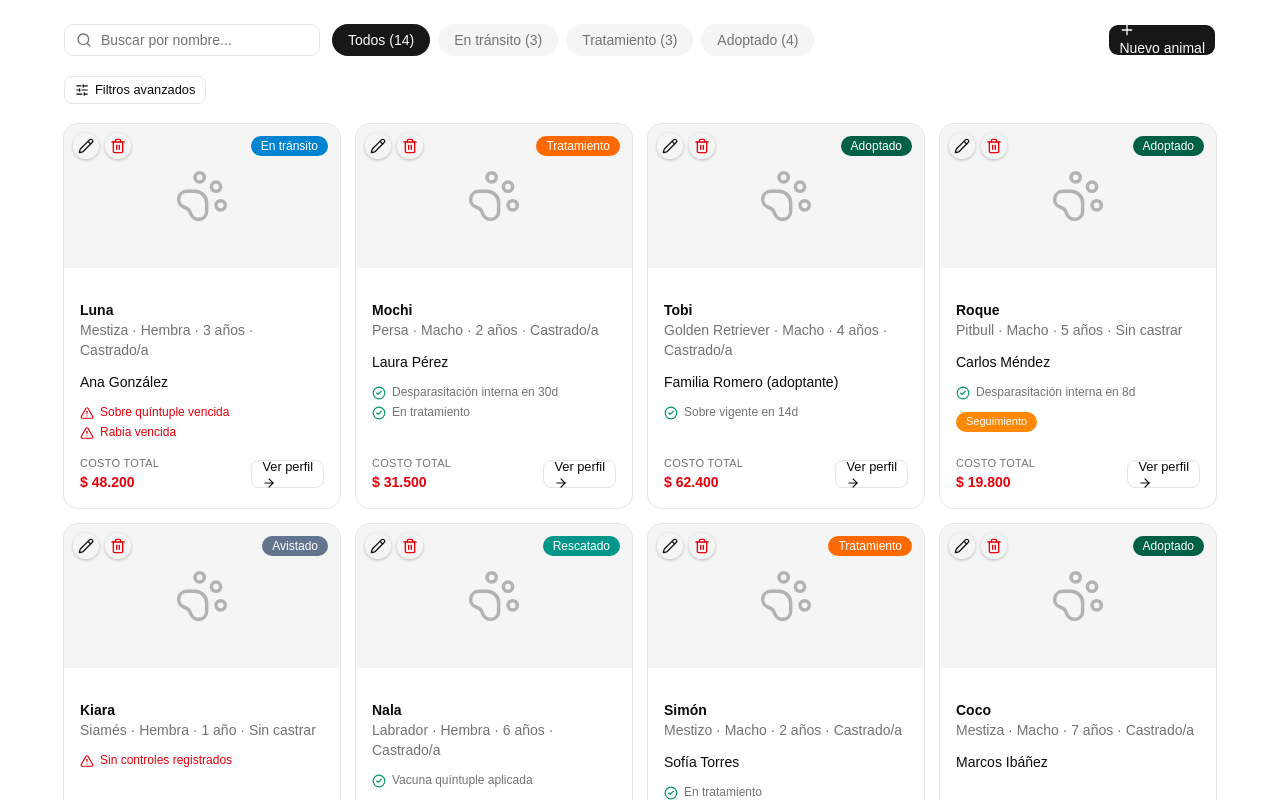
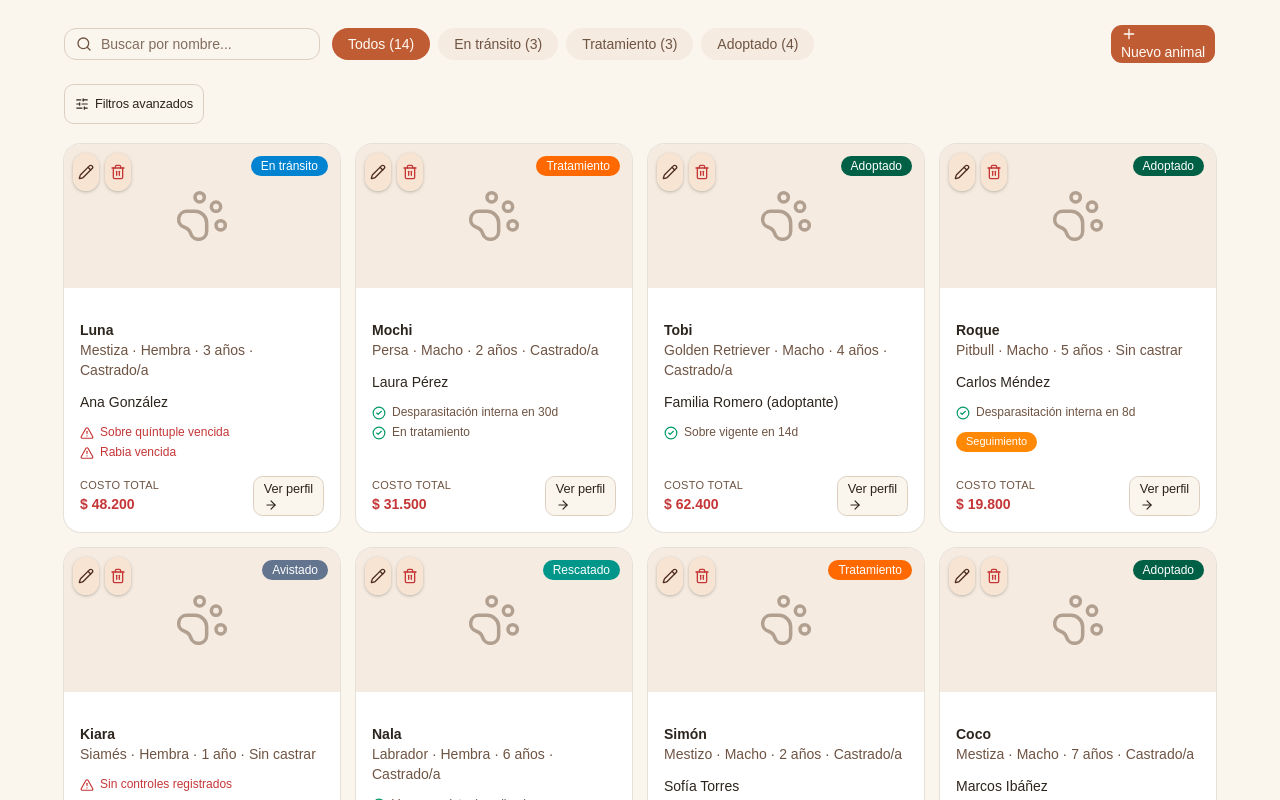
Before and after one commit to yamartinez03/Callejeritos-app, a React app in the folder frontend/: page /animales in a window 1280 px wide. Shown: the top 800 px of the page. Built offline with nearby package versions, Linux system fonts and the light colour scheme; the HTML template or start-up script is replaced by a standard one.

Commit message:
styles: agrego nuevas reglas para botones

```diff
--- a/frontend/src/index.css
+++ b/frontend/src/index.css
@@ -7,7 +7,7 @@
 
 @theme inline {
   --font-heading: var(--font-sans);
-    --font-sans: 'Geist Variable', sans-serif;
+  --font-sans: "Geist Variable", sans-serif;
   --color-sidebar-ring: var(--sidebar-ring);
   --color-sidebar-border: var(--sidebar-border);
   --color-sidebar-accent-foreground: var(--sidebar-accent-foreground);
@@ -33,12 +33,21 @@
   --color-secondary: var(--secondary);
   --color-primary-foreground: var(--primary-foreground);
   --color-primary: var(--primary);
+  --color-brand: var(--brand);
   --color-popover-foreground: var(--popover-foreground);
   --color-popover: var(--popover);
   --color-card-foreground: var(--card-foreground);
   --color-card: var(--card);
   --color-foreground: var(--foreground);
   --color-background: var(--background);
+  --color-success: var(--success);
+  --color-success-foreground: var(--success-foreground);
+  --color-warning: var(--warning);
+  --color-warning-foreground: var(--warning-foreground);
+  --color-danger: var(--danger);
+  --color-danger-foreground: var(--danger-foreground);
+  --color-info: var(--info);
+  --color-info-foreground: var(--info-foreground);
   --radius-sm: calc(var(--radius) * 0.6);
   --radius-md: calc(var(--radius) * 0.8);
   --radius-lg: var(--radius);
@@ -49,82 +58,250 @@
 }
 
 :root {
-    --background: oklch(1 0 0);
-    --foreground: oklch(0.145 0 0);
+  --background: oklch(0.974 0.011 85);
+  --foreground: oklch(0.27 0.018 75);
   --card: oklch(1 0 0);
-    --card-foreground: oklch(0.145 0 0);
+  --card-foreground: oklch(0.27 0.018 75);
   --popover: oklch(1 0 0);
-    --popover-foreground: oklch(0.145 0 0);
-    --primary: oklch(0.205 0 0);
-    --primary-foreground: oklch(0.985 0 0);
-    --secondary: oklch(0.97 0 0);
-    --secondary-foreground: oklch(0.205 0 0);
-    --muted: oklch(0.97 0 0);
-    --muted-foreground: oklch(0.556 0 0);
-    --accent: oklch(0.97 0 0);
-    --accent-foreground: oklch(0.205 0 0);
-    --destructive: oklch(0.577 0.245 27.325);
-    --border: oklch(0.922 0 0);
-    --input: oklch(0.922 0 0);
-    --ring: oklch(0.708 0 0);
-    --chart-1: oklch(0.87 0 0);
-    --chart-2: oklch(0.556 0 0);
-    --chart-3: oklch(0.439 0 0);
-    --chart-4: oklch(0.371 0 0);
-    --chart-5: oklch(0.269 0 0);
-    --radius: 0.625rem;
-    --sidebar: oklch(0.985 0 0);
-    --sidebar-foreground: oklch(0.145 0 0);
-    --sidebar-primary: oklch(0.205 0 0);
-    --sidebar-primary-foreground: oklch(0.985 0 0);
-    --sidebar-accent: oklch(0.97 0 0);
-    --sidebar-accent-foreground: oklch(0.205 0 0);
-    --sidebar-border: oklch(0.922 0 0);
-    --sidebar-ring: oklch(0.708 0 0);
+  --popover-foreground: oklch(0.27 0.018 75);
+  --primary: oklch(0.59 0.14 41);
+  --primary-foreground: oklch(0.99 0.01 85);
+  --brand: oklch(0.59 0.14 41);
+  --secondary: oklch(0.93 0.032 66);
+  --secondary-foreground: oklch(0.34 0.055 45);
+  --muted: oklch(0.945 0.018 70);
+  --muted-foreground: oklch(0.47 0.045 53);
+  --accent: oklch(0.91 0.045 55);
+  --accent-foreground: oklch(0.34 0.065 42);
+  --destructive: oklch(0.55 0.18 25);
+  --border: oklch(0.86 0.025 67);
+  --input: oklch(0.86 0.025 67);
+  --ring: oklch(0.59 0.14 41);
+  --success: oklch(0.57 0.105 141);
+  --success-foreground: oklch(0.98 0.01 140);
+  --warning: oklch(0.76 0.13 75);
+  --warning-foreground: oklch(0.29 0.045 70);
+  --danger: oklch(0.55 0.18 25);
+  --danger-foreground: oklch(0.98 0.01 25);
+  --info: oklch(0.55 0.09 247);
+  --info-foreground: oklch(0.98 0.01 247);
+  --chart-1: oklch(0.59 0.14 41);
+  --chart-2: oklch(0.57 0.105 141);
+  --chart-3: oklch(0.76 0.13 75);
+  --chart-4: oklch(0.55 0.09 247);
+  --chart-5: oklch(0.55 0.18 25);
+  --radius: 0.75rem;
+  --sidebar: oklch(0.30 0.018 75);
+  --sidebar-foreground: oklch(0.974 0.011 85);
+  --sidebar-primary: oklch(0.59 0.14 41);
+  --sidebar-primary-foreground: oklch(0.99 0.01 85);
+  --sidebar-accent: oklch(0.38 0.03 70);
+  --sidebar-accent-foreground: oklch(0.974 0.011 85);
+  --sidebar-border: oklch(0.42 0.03 70);
+  --sidebar-ring: oklch(0.59 0.14 41);
 }
 
 .dark {
-    --background: oklch(0.145 0 0);
-    --foreground: oklch(0.985 0 0);
-    --card: oklch(0.205 0 0);
-    --card-foreground: oklch(0.985 0 0);
-    --popover: oklch(0.205 0 0);
-    --popover-foreground: oklch(0.985 0 0);
-    --primary: oklch(0.922 0 0);
-    --primary-foreground: oklch(0.205 0 0);
-    --secondary: oklch(0.269 0 0);
-    --secondary-foreground: oklch(0.985 0 0);
-    --muted: oklch(0.269 0 0);
-    --muted-foreground: oklch(0.708 0 0);
-    --accent: oklch(0.269 0 0);
-    --accent-foreground: oklch(0.985 0 0);
-    --destructive: oklch(0.704 0.191 22.216);
-    --border: oklch(1 0 0 / 10%);
-    --input: oklch(1 0 0 / 15%);
-    --ring: oklch(0.556 0 0);
-    --chart-1: oklch(0.87 0 0);
-    --chart-2: oklch(0.556 0 0);
-    --chart-3: oklch(0.439 0 0);
-    --chart-4: oklch(0.371 0 0);
-    --chart-5: oklch(0.269 0 0);
-    --sidebar: oklch(0.205 0 0);
-    --sidebar-foreground: oklch(0.985 0 0);
-    --sidebar-primary: oklch(0.488 0.243 264.376);
-    --sidebar-primary-foreground: oklch(0.985 0 0);
-    --sidebar-accent: oklch(0.269 0 0);
-    --sidebar-accent-foreground: oklch(0.985 0 0);
-    --sidebar-border: oklch(1 0 0 / 10%);
-    --sidebar-ring: oklch(0.556 0 0);
+  --background: oklch(0.19 0.015 60);
+  --foreground: oklch(0.94 0.015 75);
+  --card: oklch(0.255 0.018 60);
+  --card-foreground: oklch(0.94 0.015 75);
+  --popover: oklch(0.255 0.018 60);
+  --popover-foreground: oklch(0.94 0.015 75);
+  --primary: oklch(0.64 0.14 41);
+  --primary-foreground: oklch(0.98 0.005 85);
+  --brand: oklch(0.44 0.09 41);
+  --secondary: oklch(0.32 0.025 55);
+  --secondary-foreground: oklch(0.94 0.015 75);
+  --muted: oklch(0.29 0.02 60);
+  --muted-foreground: oklch(0.75 0.015 286);
+  --accent: oklch(0.35 0.035 50);
+  --accent-foreground: oklch(0.94 0.015 75);
+  --destructive: oklch(0.66 0.19 25);
+  --border: oklch(1 0 0 / 14%);
+  --input: oklch(1 0 0 / 17%);
+  --ring: oklch(0.72 0.13 41);
+  --success: oklch(0.68 0.12 141);
+  --success-foreground: oklch(0.16 0.03 141);
+  --warning: oklch(0.80 0.14 75);
+  --warning-foreground: oklch(0.20 0.03 70);
+  --danger: oklch(0.68 0.19 25);
+  --danger-foreground: oklch(0.16 0.02 25);
+  --info: oklch(0.66 0.10 247);
+  --info-foreground: oklch(0.16 0.03 247);
+  --chart-1: oklch(0.68 0.13 41);
+  --chart-2: oklch(0.68 0.12 141);
+  --chart-3: oklch(0.80 0.14 75);
+  --chart-4: oklch(0.66 0.10 247);
+  --chart-5: oklch(0.68 0.19 25);
+  --sidebar: oklch(0.15 0.015 60);
+  --sidebar-foreground: oklch(0.94 0.015 75);
+  --sidebar-primary: oklch(0.68 0.13 41);
+  --sidebar-primary-foreground: oklch(0.15 0.015 60);
+  --sidebar-accent: oklch(0.29 0.025 55);
+  --sidebar-accent-foreground: oklch(0.94 0.015 75);
+  --sidebar-border: oklch(1 0 0 / 11%);
+  --sidebar-ring: oklch(0.68 0.13 41);
 }
 
 @layer base {
-  * {
+  *, *::before, *::after {
     @apply border-border outline-ring/50;
   }
+
+  html {
+    @apply font-sans;
+    font-size: 16px;
+    scroll-behavior: smooth;
+    text-rendering: optimizeLegibility;
+  }
+
   body {
     @apply bg-background text-foreground;
+    min-width: 320px;
+    min-height: 100vh;
+    line-height: 1.5;
+    -webkit-font-smoothing: antialiased;
+    -moz-osx-font-smoothing: grayscale;
   }
-  html {
-    @apply font-sans;
+
+  button, [role="button"], a, input, select, textarea {
+    -webkit-tap-highlight-color: transparent;
+  }
+
+  button, [role="button"], select {
+    cursor: pointer;
+  }
+
+  button:disabled, [aria-disabled="true"] {
+    cursor: not-allowed;
+  }
+
+  :focus-visible {
+    outline: 2px solid var(--ring);
+    outline-offset: 2px;
+  }
+
+  ::selection {
+    background: color-mix(in oklch, var(--primary) 22%, transparent);
+    color: var(--foreground);
   }
 }
+
+@layer components {
+  /* shadcn Button: evita botones demasiado bajos y mejora estados visuales. */
+  [data-slot="button"] {
+    display: inline-flex;
+    flex-direction: row;
+    min-height: 2.5rem;
+    border-radius: 0.625rem;
+    font-weight: 600;
+    letter-spacing: -0.01em;
+    transition: background-color 150ms ease, border-color 150ms ease,
+      color 150ms ease, box-shadow 150ms ease, transform 100ms ease;
+  }
+
+  [data-slot="button"]:not(:disabled):active {
+    transform: translateY(1px);
+  }
+
+  [data-slot="button"][data-variant="outline"] {
+    background-color: var(--card);
+    border-color: var(--border);
+    color: var(--foreground);
+    box-shadow: 0 1px 2px color-mix(in oklch, var(--foreground) 7%, transparent);
+  }
+
+  [data-slot="button"][data-variant="outline"]:not(:disabled):hover {
+    background-color: var(--muted);
+    border-color: color-mix(in oklch, var(--primary) 35%, var(--border));
+    color: var(--foreground);
+  }
+
+  [data-slot="button"][data-variant="default"]:not(:disabled):hover {
+    background-color: color-mix(in oklch, var(--primary) 88%, black);
+  }
+
+  [data-slot="button"]:disabled {
+    opacity: 0.55;
+  }
+
+  [data-slot="button"][data-size="sm"] {
+    min-height: 2.25rem;
+    padding-inline: 0.75rem;
+  }
+
+  /* Select usado por ConsultarHistorialClinico. */
+  [data-slot="select-trigger"] {
+    min-height: 2.5rem;
+    border-radius: 0.625rem;
+    background-color: var(--card);
+    color: var(--foreground);
+    border-color: var(--input);
+    box-shadow: 0 1px 2px color-mix(in oklch, var(--foreground) 5%, transparent);
+    transition: border-color 150ms ease, box-shadow 150ms ease,
+      background-color 150ms ease;
+  }
+
+  [data-slot="select-trigger"]:hover {
+    border-color: color-mix(in oklch, var(--primary) 40%, var(--input));
+  }
+
+  [data-slot="select-trigger"]:focus-visible,
+  [data-slot="select-trigger"][data-state="open"] {
+    border-color: var(--ring);
+    box-shadow: 0 0 0 3px color-mix(in oklch, var(--ring) 18%, transparent);
+  }
+
+  [data-slot="select-content"] {
+    border-radius: 0.625rem;
+    box-shadow: 0 12px 30px color-mix(in oklch, var(--foreground) 14%, transparent),
+      0 2px 8px color-mix(in oklch, var(--foreground) 8%, transparent);
+  }
+
+  [data-slot="select-item"] {
+    min-height: 2.25rem;
+    border-radius: 0.375rem;
+    cursor: pointer;
+  }
+
+  input, textarea, select {
+    font: inherit;
+  }
+
+  input::placeholder, textarea::placeholder {
+    color: var(--muted-foreground);
+    opacity: 0.85;
+  }
+
+  a {
+    transition: color 150ms ease, opacity 150ms ease;
+  }
+
+  a:not([class]):hover {
+    color: var(--primary);
+  }
+}
+
+@layer utilities {
+  .text-balance {
+    text-wrap: balance;
+  }
+
+  .content-readable {
+    width: 100%;
+    max-width: 72rem;
+    margin-inline: auto;
+  }
+}
+
+@media (prefers-reduced-motion: reduce) {
+  html { scroll-behavior: auto; }
+
+  *, *::before, *::after {
+    animation-duration: 0.01ms !important;
+    animation-iteration-count: 1 !important;
+    transition-duration: 0.01ms !important;
+    scroll-behavior: auto !important;
+  }
+}
```
Lines whose indentation alone changed are shown as unchanged.
